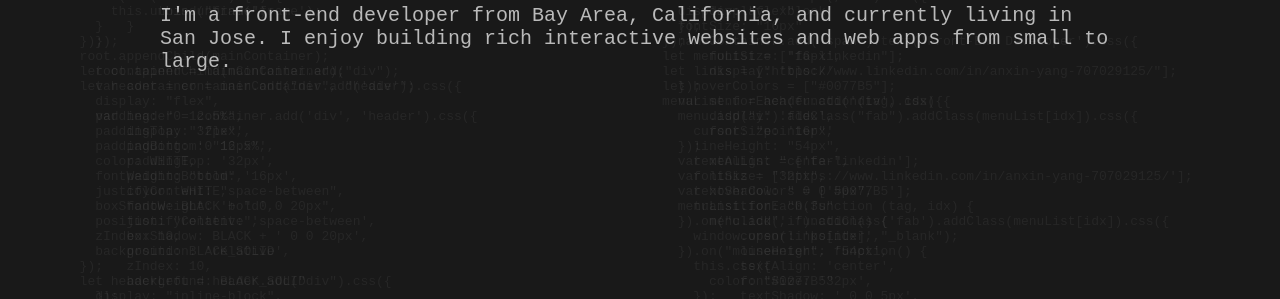
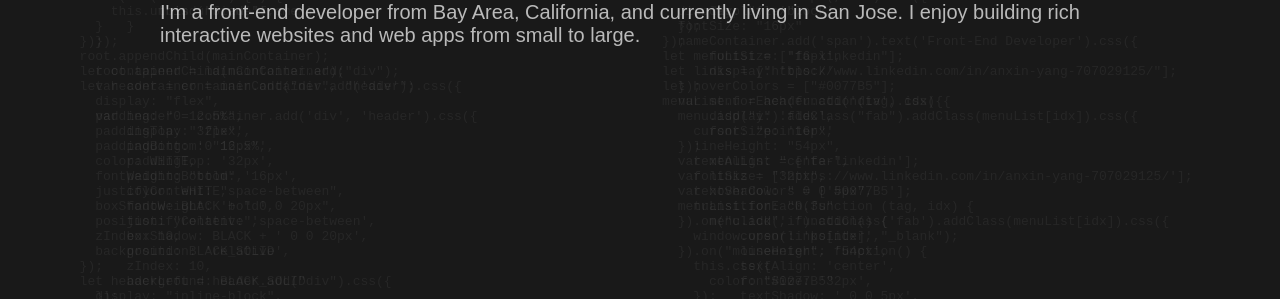
Before and after one commit to AnxinYang/ccJS, a website built with webpack: page index.html in a window 1280 px wide. Shown: the part 377-676 px from the top of the page. Built offline with nearby package versions, Linux system fonts and the light colour scheme; animation ran at ten frames a second.

Commit message:
font family

```diff
--- a/index.html
+++ b/index.html
@@ -32,7 +32,7 @@
         }
     </style>
 </head>
-<body  id="body" style="margin: 0;font-family: monospace;box-sizing: border-box; overflow: hidden;">
+<body  id="body" style="margin: 0;font-family: Arial;box-sizing: border-box; overflow: hidden;">
 
 </body>
 <script src="main.js"></script>
```
